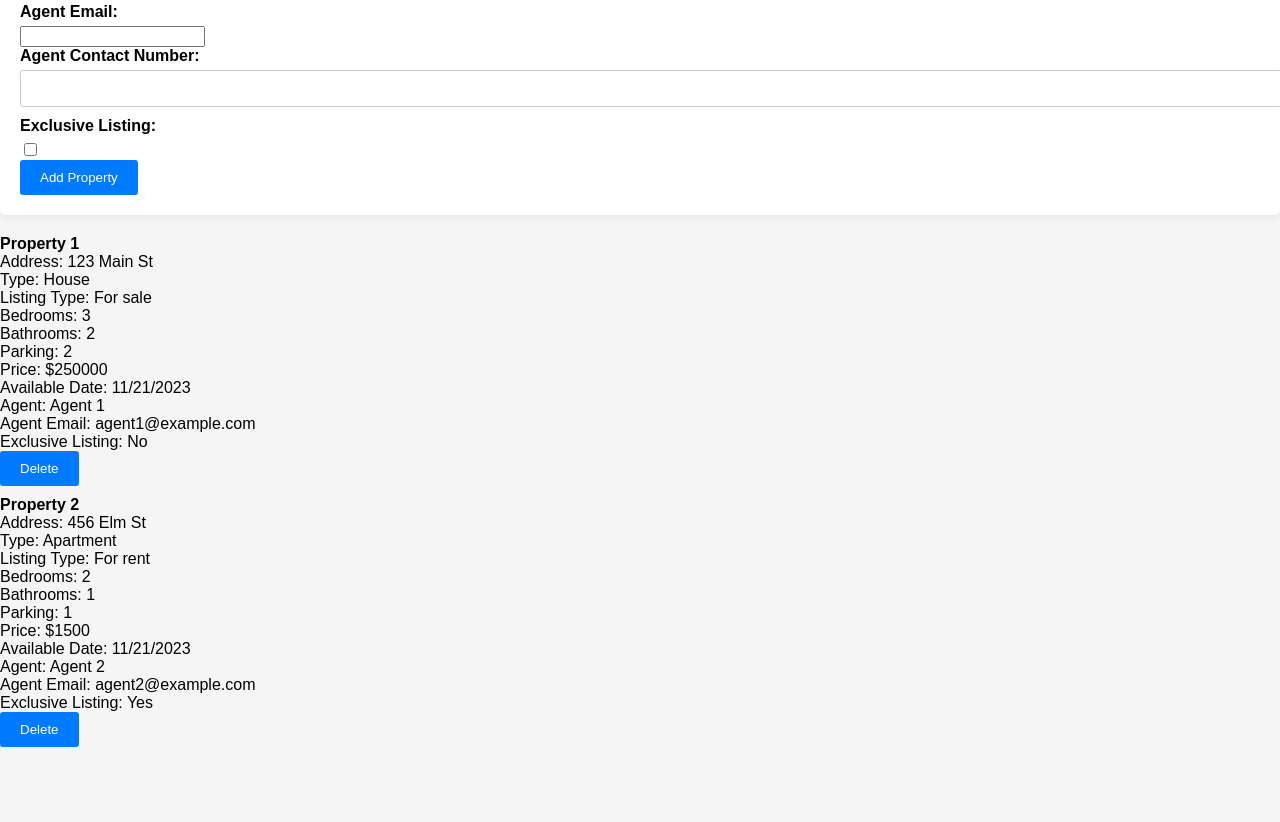
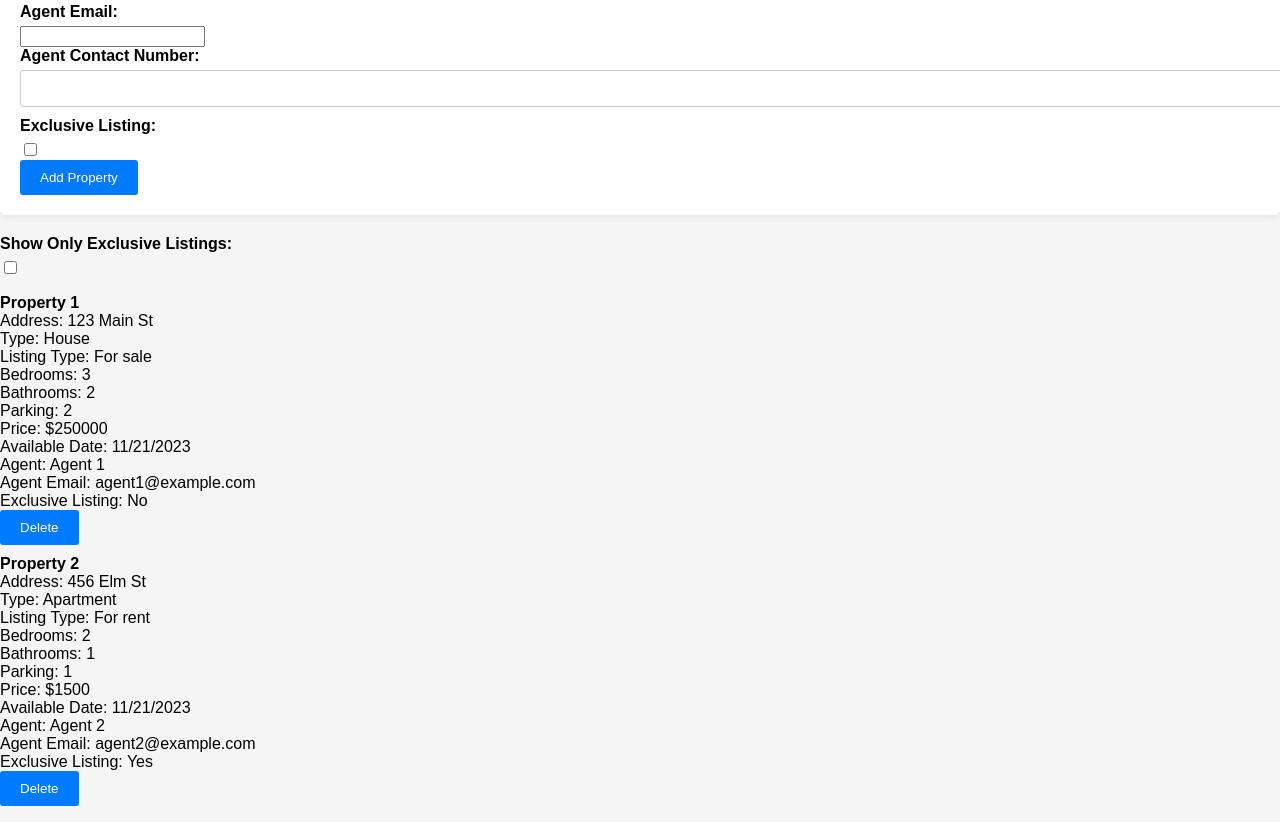
Before and after one commit to gino880128/property_app, a website: page public/index.html in a window 1280 px wide. Shown: the part 670-1492 px from the top of the page. Before the commit the page ends 1433 px from the top, so only its background shows below. Drawn offline with Linux system fonts and the light colour scheme.

Commit message:
bug fixing

```diff
--- a/public/index.html
+++ b/public/index.html
@@ -63,6 +63,8 @@
 
     <button type="submit">Add Property</button>
   </form>
+  <label for="showExclusive">Show Only Exclusive Listings:</label>
+  <input type="checkbox" id="showExclusive" onchange="renderProperties()"><br>
   </div>
 
   <div id="updatePropertyForm" style="display:none;">
@@ -122,6 +124,8 @@
 
     <button type="submit" id="updateButton">Update Property</button>
   </form>
+  <label for="showExclusive">Show Only Exclusive Listings:</label>
+<input type="checkbox" id="showExclusive" onchange="renderProperties()"><br>
   </div>
 
   <div id="search" style="display:none;">
@@ -132,7 +136,6 @@
   <!-- Container to display search results -->
   <div id="searchResults"></div>
   <ul id="property-list">
-    <!-- Properties will be dynamically added here -->
   </ul>
   <script>
 
@@ -141,7 +144,6 @@
       document.getElementById('updatePropertyForm').style.display = 'none';
       document.getElementById('property-list').style.display = 'block';
       document.getElementById('search').style.display = 'none';
-
     });
 
     document.getElementById('showUpdateFormButton').addEventListener('click', function() {
@@ -252,9 +254,17 @@ const property = {
 
     // Function to render properties
     function renderProperties() {
+  const propertyList = document.getElementById('property-list');
+  const showExclusive = document.getElementById('showExclusive').checked;
+
   propertyList.innerHTML = ''; // Clear the existing list
 
   property.properties.forEach((property, index) => {
+    // If showExclusive is checked, skip non-exclusive properties
+    if (showExclusive && !property.isExclusive) {
+      return;
+    }
+
     const listItem = document.createElement('li');
     listItem.innerHTML = `
       <strong>${property.name}</strong><br>
@@ -274,7 +284,6 @@ const property = {
     propertyList.appendChild(listItem);
   });
 }
-
     /////delete////////////////////////////////////////////////
 
     function deleteProperty(index) {
@@ -345,12 +354,17 @@ updateForm.addEventListener("submit", function (event) {
       formDataObject[key] = value;
     });
 
+
+
     const selectedId = parseInt(document.getElementById('propertyId').value, 10);
     const propertyIndex = property.properties.findIndex(p => p.id === selectedId);
+
+    console.log(formDataObject)
 
     formDataObject.availableDate = new Date(formDataObject.availableDate);
     formDataObject.id = propertyIndex + 1;
 
+    formDataObject.isExclusive = formDataObject.exclusiveListing === "on";
     property.properties[propertyIndex] = formDataObject;
 
     form.reset();
```
Lines whose indentation alone changed are shown as unchanged.
